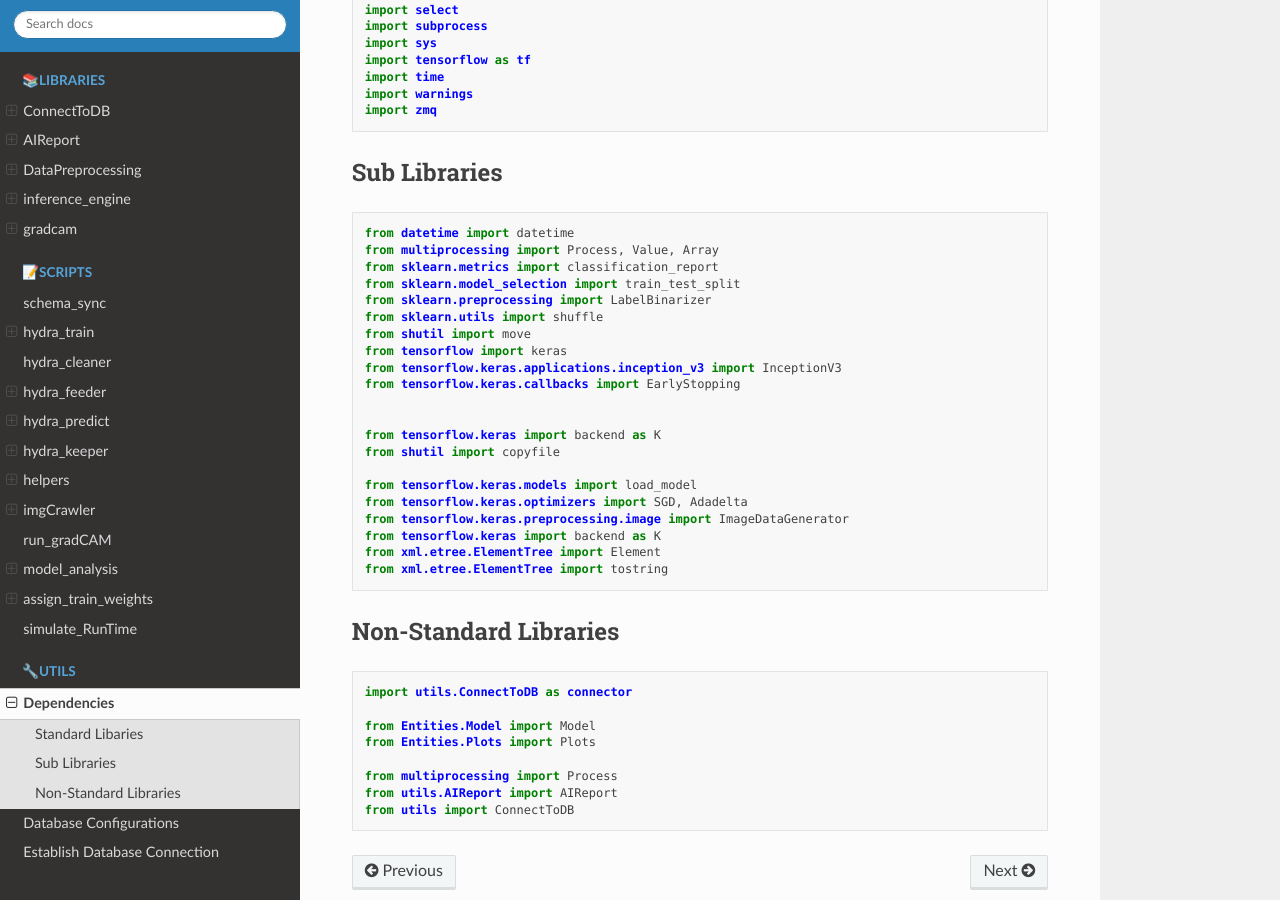
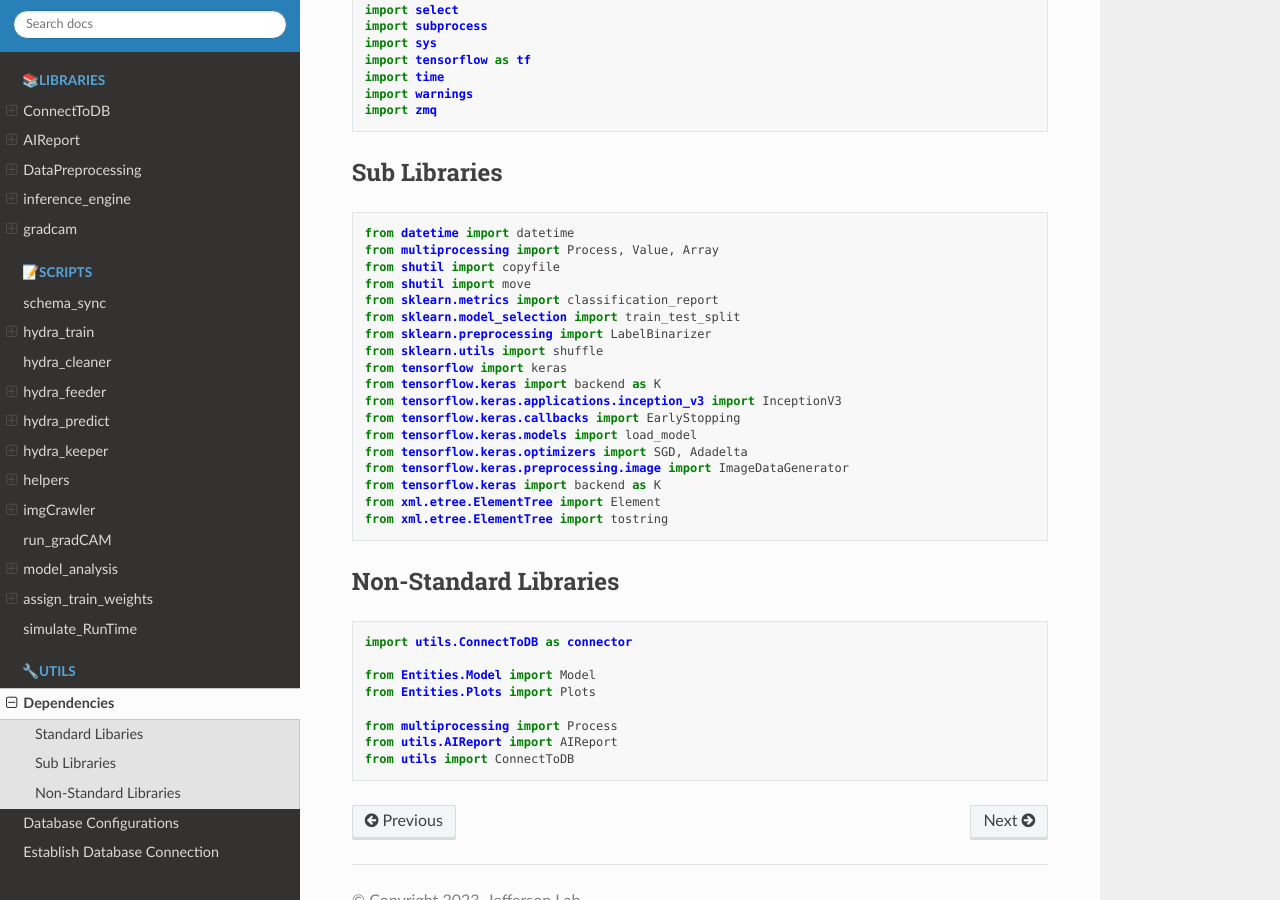
Before and after one commit to kartgoel/HydraDocumentation, a Sphinx documentation site: the page built from docs/dependencies.rst, in a window 1280 px wide and 900 px high, scrolled down 496 px. Built offline with Sphinx 7.4.7 and the Read the Docs theme 2.0.0, drawn with Linux system fonts in a browser that asks for light colours; pages that are not in the unit, such as notebooks, are missing from menus.

```diff
--- a/docs/dependencies.rst
+++ b/docs/dependencies.rst
@@ -38,19 +38,16 @@ Sub Libraries
 
     from datetime import datetime
     from multiprocessing import Process, Value, Array
+    from shutil import copyfile
+    from shutil import move
     from sklearn.metrics import classification_report
     from sklearn.model_selection import train_test_split
     from sklearn.preprocessing import LabelBinarizer
     from sklearn.utils import shuffle
-    from shutil import move
     from tensorflow import keras
+    from tensorflow.keras import backend as K
     from tensorflow.keras.applications.inception_v3 import InceptionV3
     from tensorflow.keras.callbacks import EarlyStopping
-
-
-    from tensorflow.keras import backend as K
-    from shutil import copyfile
-
     from tensorflow.keras.models import load_model
     from tensorflow.keras.optimizers import SGD, Adadelta
     from tensorflow.keras.preprocessing.image import ImageDataGenerator
```
Also changed, not shown: docs/hydraPredictNew.rst (added).
